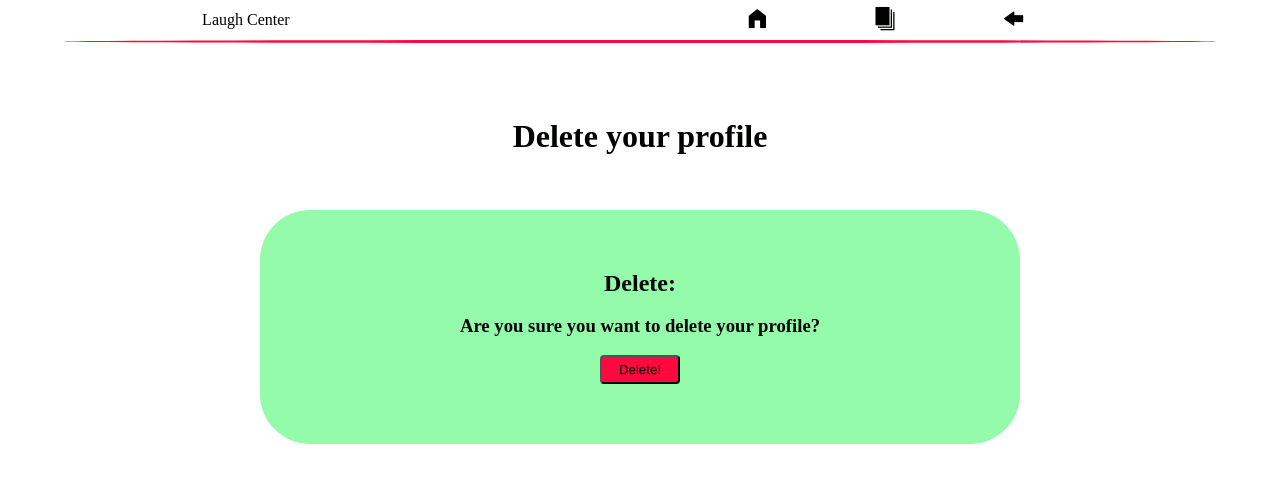
After one commit to samer25/SoftUniProject, a Django app: page /user/delete_profile/1 in a window 1280 px wide. The commit adds this page. Shown: the top 483 px of the page. Run offline with Django 3.2, Linux system fonts and the light colour scheme; tables that the repository leaves empty hold one stand-in row (values such as "Sample post").

Commit message:
Adding user functionality for profile CRUD

```diff
--- a/static/css/forms.css
+++ b/static/css/forms.css
@@ -41,6 +41,11 @@ h2 {
     background-color: white;
 }
 
+#profile_pic-clear_id {
+    margin-top: 10px;
+
+}
+
 #id_profile_pic, #id_img_post {
     padding: 10px;
 }
--- a/static/css/profile.css
+++ b/static/css/profile.css
@@ -5,4 +5,5 @@
     border-radius: 50px;
     padding-top: 50px;
     padding-bottom: 50px;
+
 }
--- /dev/null
+++ b/templates/delete_profile.html
@@ -0,0 +1,23 @@
+{% extends 'common/site.html' %}
+{% load static %}
+{% block style %}
+    <link rel="stylesheet" type="text/css" href="{% static 'css/forms.css' %}">
+{% endblock %}
+{% block title %} Delete Profile {% endblock %}
+{% block site_content %}
+    <div class="root">
+        <h1>Delete your profile</h1>
+        <div class="content">
+            <div class="forms">
+                <h2>Delete:</h2>
+                <br>
+                <h3>Are you sure you want to delete your profile?</h3>
+                <form method="post" enctype="multipart/form-data">
+                    {% csrf_token %}
+                    <br>
+                    <button style="margin: auto" class="button button-error">Delete!</button>
+                </form>
+            </div>
+        </div>
+    </div>
+{% endblock %}
--- a/templates/profile.html
+++ b/templates/profile.html
@@ -27,8 +27,8 @@
                 <p class="bio">{{ user.profile.bio }}</p>
 
                 {% if user.id == pk %}
-                    <button class="button-success">Edit</button>
-                    <button class="button-error">Delete</button>
+                    <button class="button-success"><a href="{% url 'edit profile' pk%}"> Edit</a></button>
+                    <button class="button-error"><a href="{% url 'delete profile' pk%}"> Delete</a></button>
                 {% endif %}
             </div>
             <div class="underline"></div>
--- a/user/forms.py
+++ b/user/forms.py
@@ -23,6 +23,7 @@ class ProfileUserForm(forms.ModelForm):
         super(ProfileUserForm, self).__init__(*args, **kwargs)
         for visible in self.visible_fields():
             visible.field.widget.attrs['class'] = 'form-control'
+        self.fields['bio'].widget.attrs = {'class': 'textarea', }
 
     class Meta:
         model = ProfileUser
--- a/user/models.py
+++ b/user/models.py
@@ -7,5 +7,5 @@ class ProfileUser(models.Model):
     first_name = models.CharField(max_length=10, blank=True)
     last_name = models.CharField(max_length=10, blank=True)
     profile_pic = models.ImageField(upload_to='profile_img', blank=True)
-    bio = models.TextField(blank=True)
+    bio = models.TextField(blank=True,)
     user = models.OneToOneField(User, on_delete=models.CASCADE, related_name='profile')
--- a/user/urls.py
+++ b/user/urls.py
@@ -1,12 +1,14 @@
 from django.urls import path
 
 from common.views import landing_page
-from user.views import register_user, login_user, logout_user, ProfileView
+from user.views import register_user, login_user, logout_user, ProfileView, edit_profile, delete_profile
 
 urlpatterns = [
     path('register/', register_user, name='user register'),
     path('login/', login_user, name='login user'),
     path('logout/', logout_user, name='logout user'),
     path('profile/<int:pk>', ProfileView.as_view(), name='profile'),
+    path('edit-profile/<int:pk>', edit_profile, name='edit profile'),
+    path('delete_profile/<int:pk>', delete_profile, name='delete profile'),
 
 ]
--- a/user/views.py
+++ b/user/views.py
@@ -4,7 +4,8 @@ from django.contrib.auth.models import User
 from django.db import transaction
 from django.shortcuts import render, redirect
 from django.contrib.auth import login, logout, authenticate
-from django.views.generic import DetailView
+from django.urls import reverse_lazy, reverse
+from django.views.generic import DetailView, UpdateView, FormView
 
 from posts.models import Post
 from user.forms import RegisterUserForm, ProfileUserForm, LoginUserForm
@@ -70,3 +71,24 @@ class ProfileView(DetailView):
     def get_context_data(self, **kwargs):
         post = Post.objects.filter(created_by=self.kwargs['pk'])
         return {'posts': post, 'pk': self.kwargs['pk']}
+
+
+def edit_profile(request, pk):
+    user = User.objects.get(pk=pk)
+    profile = ProfileUser.objects.get(pk=user.profile.id)
+    if request.method == 'GET':
+        form = ProfileUserForm(instance=profile)
+        return render(request, 'edit_profile.html', {'form': form})
+    else:
+        form = ProfileUserForm(request.POST, request.FILES, instance=profile)
+        form.save()
+        return redirect('profile', pk)
+
+
+def delete_profile(request, pk):
+    user = User.objects.get(pk=pk)
+    if request.method == 'GET':
+        return render(request, 'delete_profile.html')
+    else:
+        user.delete()
+        return redirect('landing page')
```
Also changed, not shown: templates/edit_profile.html (added, +21 -0 lines), media/profile_img/Screenshot_from_2020-11-29_16-33-49.png (added).
